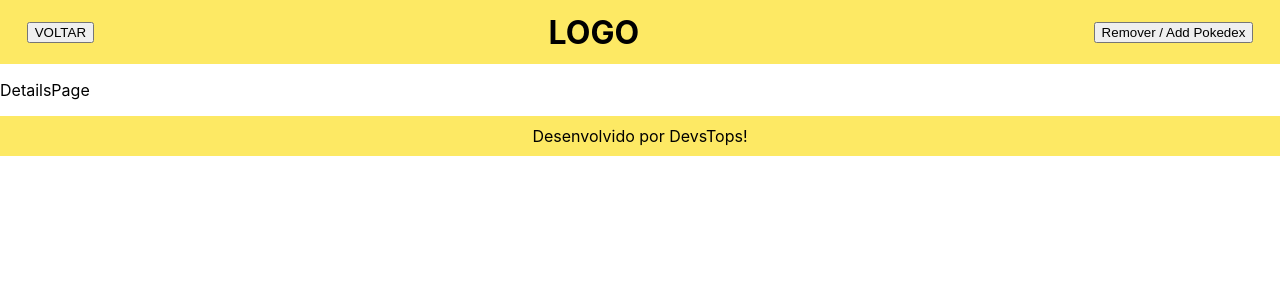
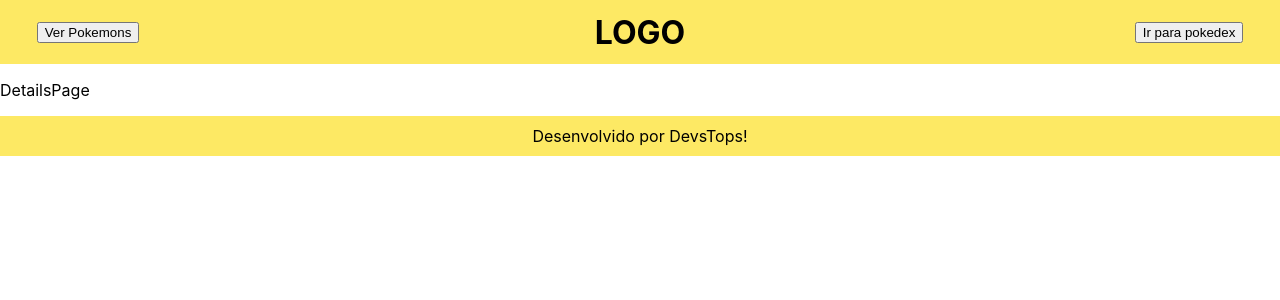
Before and after one commit to future4code/dumont-pokedex4, a React (Create React App) app in the folder projeto-pokedex/: page /detalhes in a window 1280 px wide. Shown: the top 300 px of the page. Built offline with nearby package versions, Linux system fonts and the light colour scheme.

Commit message:
mudando a logica do header

```diff
--- /dev/null
+++ b/projeto-pokedex/src/components/Header.js
@@ -0,0 +1,47 @@
+import React from 'react'
+import { useHistory } from 'react-router-dom'
+import styled from 'styled-components'
+import { goToHome } from '../router/coordinator'
+
+const HeaderContainer = styled.div`
+  display: flex;
+  align-items: center;
+  justify-content: center;
+  color: black;
+  background-color: #FDE964;
+  width: 100vw;
+  height: 8vh;
+  position: relative;
+`
+
+const ButtonRight = styled.button`
+  margin-right:2em;
+  position: absolute;
+  right: 10px;
+`
+
+const ButtonLeft = styled.button`
+  margin-left: 2em;
+  position: absolute;
+  left: 10px;
+`
+
+const Title = styled.h1`
+  cursor: pointer;
+`
+
+function Header({ leftButtonFunction, rightButtonFunction, buttonTitle }) {
+  const history = useHistory()
+
+  return (
+    <HeaderContainer >
+      <ButtonLeft onClick={() => leftButtonFunction(history)}> {buttonTitle} </ButtonLeft>
+      <Title  onClick={() => goToHome(history)}> LOGO </Title>
+      {rightButtonFunction && <ButtonRight onClick={() => rightButtonFunction(history)} >
+                Ir para pokedex
+      </ButtonRight>}
+    </HeaderContainer>
+  );
+}
+
+export default Header;
--- a/projeto-pokedex/src/components/MainDetails/Header.js
+++ /dev/null
@@ -1,43 +0,0 @@
-import React from 'react'
-import { useHistory } from 'react-router-dom'
-import styled from 'styled-components'
-import { goToPokedex, goToHome } from '../../router/coordinator'
-
-const HeaderContainer = styled.div`
-display: flex;
-justify-content: space-between;
-align-items:center;
-color: black;
-background-color: #FDE964;
-width: 100;
-height: 8vh;
-margin-top:0;
-`
-
-const ButtomRight = styled.button`
-margin-right:2em;
-`
-
-const ButtomLeft = styled.button`
-margin-left: 2em;
-cursor: pointer;
-`
-
-const Title = styled.h1`
-  cursor: pointer;
-`
-
-function Header() {
-  const history = useHistory()
-
-
-  return (
-    <HeaderContainer >
-      <ButtomLeft onClick={() => goToHome(history)}> VOLTAR </ButtomLeft>
-      <Title  onClick={() => goToHome(history)}> LOGO </Title>
-      <ButtomRight> Remover / Add Pokedex </ButtomRight>
-    </HeaderContainer>
-  );
-}
-
-export default Header;
--- a/projeto-pokedex/src/components/MainHome/Buttons.js
+++ b/projeto-pokedex/src/components/MainHome/Buttons.js
@@ -1,10 +1,13 @@
 import React from 'react'
 import Button from 'react-bootstrap/Button'
+import { useHistory } from 'react-router-dom'
+import { goToDetails } from '../../router/coordinator'
 
 function Buttons() {
+    const history = useHistory()
     return (
         <div>
-            <Button variant="warning">detalhes</Button>
+            <Button variant="warning" onClick={() => goToDetails(history)}>detalhes</Button>
             <Button variant="warning">add pokedex</Button>
         </div>
     );
--- a/projeto-pokedex/src/components/MainHome/CardPokemon.js
+++ b/projeto-pokedex/src/components/MainHome/CardPokemon.js
@@ -16,7 +16,9 @@ const StyledCard = styled(Card)`
 `
 
 function CardPokemon(props) {
+
     const pokemon = useRequestData(props.url, undefined)
+
     return (
         <div>
             {pokemon ? <StyledCard>
--- a/projeto-pokedex/src/components/MainHome/Header.js
+++ /dev/null
@@ -1,43 +0,0 @@
-import React from 'react'
-import { useHistory } from 'react-router-dom'
-import styled from 'styled-components'
-import { goToPokedex, goToHome, goToDetails } from '../../router/coordinator'
-
-const HeaderContainer = styled.div`
-display: flex;
-justify-content: space-between;
-align-items:center;
-color: black;
-background-color: #FDE964;
-width: 100;
-height: 8vh;
-margin-top:0;
-`
-
-const ButtomRight = styled.button`
-margin-right:2em;
-`
-
-const ButtomLeft = styled.button`
-margin-left: 2em;
-cursor: pointer;
-`
-
-const Title = styled.h1`
-  cursor: pointer;
-`
-
-function Header() {
-  const history = useHistory()
-
-
-  return (
-    <HeaderContainer >
-      <ButtomLeft onClick={() => goToPokedex(history)}> POKEDEX </ButtomLeft>
-      <Title  onClick={() => goToHome(history)}> LOGO </Title>
-      <ButtomRight onClick={() => goToDetails(history)}> Detalhes / só teste</ButtomRight>
-    </HeaderContainer>
-  );
-}
-
-export default Header;
--- a/projeto-pokedex/src/components/MainPokedex/Header.js
+++ /dev/null
@@ -1,43 +0,0 @@
-import React from 'react'
-import { useHistory } from 'react-router-dom'
-import styled from 'styled-components'
-import { goToHome } from '../../router/coordinator'
-
-const HeaderContainer = styled.div`
-display: flex;
-justify-content: space-between;
-align-items:center;
-color: black;
-background-color: #FDE964;
-width: 100;
-height: 8vh;
-margin-top:0;
-`
-
-const ButtomRight = styled.button`
-margin-right:2em;
-`
-
-const ButtomLeft = styled.button`
-margin-left: 2em;
-cursor: pointer;
-`
-
-const Title = styled.h1`
-  cursor: pointer;
-`
-
-function Header() {
-  const history = useHistory()
-
-
-  return (
-    <HeaderContainer >
-      <ButtomLeft onClick={() => goToHome(history)}> VOLTAR </ButtomLeft>
-      <Title  onClick={() => goToHome(history)}> POKEDEX </Title>
-      <ButtomRight></ButtomRight>
-    </HeaderContainer>
-  );
-}
-
-export default Header;
--- a/projeto-pokedex/src/pages/DetailsPage.js
+++ b/projeto-pokedex/src/pages/DetailsPage.js
@@ -1,13 +1,9 @@
 import React from 'react'
-import Header from '../components/MainDetails/Header'
-import Footer from '../components/Footer/Footer'
 
 function DetailsPage() {
     return (
       <div>
-        <Header />
         <p>DetailsPage</p>
-        <Footer />
       </div>
     );
   }
--- a/projeto-pokedex/src/pages/ErrorPage.js
+++ b/projeto-pokedex/src/pages/ErrorPage.js
@@ -1,13 +1,9 @@
 import React from 'react'
-import Header from '../components/MainHome/Header'
-import Footer from '../components/Footer/Footer'
 
 function ErrorPage() {
     return (
       <div>
-          <Header />
         <p>nada aqui :(</p>
-        <Footer />
     </div>
     );
   }
--- a/projeto-pokedex/src/pages/HomePage.js
+++ b/projeto-pokedex/src/pages/HomePage.js
@@ -1,6 +1,4 @@
 import React, { useContext } from 'react'
-import Header from '../components/MainHome/Header'
-import Footer from '../components/Footer/Footer'
 import PokemonContext from '../contexts/PokemonContext'
 import { useRequestData } from '../hooks/useRequestData'
 import { baseUrl } from '../constants/urls'
@@ -24,14 +22,11 @@ function HomePage() {
 
   return (
     <div>
-      <Header />
       <GridContainer>
       {data && data.results.map((item) => {
         return <CardPokemon url={item.url} />
       })}
       </GridContainer>
-
-      <Footer />
     </div>
   );
 }
--- a/projeto-pokedex/src/pages/PokedexPage.js
+++ b/projeto-pokedex/src/pages/PokedexPage.js
@@ -1,6 +1,4 @@
 import React from 'react'
-import Header from '../components/MainPokedex/Header'
-import Footer from '../components/Footer/Footer'
 import styled from 'styled-components'
 import CardPokemon from '../components/MainPokedex/CardPokemon'
 
@@ -17,9 +15,7 @@ height:80vh;
 function PokedexPage() {
     return (
           <div>
-          <Header />
           <MainPokedex><CardPokemon /></MainPokedex>
-        <Footer />
           </div>
     );
   }
--- a/projeto-pokedex/src/router/Router.js
+++ b/projeto-pokedex/src/router/Router.js
@@ -4,22 +4,34 @@ import PokedexPage from '../pages/PokedexPage'
 import DetailsPage from '../pages/DetailsPage'
 import HomePage from '../pages/HomePage'
 import ErrorPage from '../pages/ErrorPage'
+import Header from '../components/Header'
+import Footer from '../components/Footer/Footer'
+import { goToPokedex, goToHome } from '../router/coordinator'
 
 function Router() {
     return (
       <BrowserRouter>
         <Switch>
             <Route exact path="/">
+                <Header leftButtonFunction={goToPokedex} buttonTitle={"Pokedex"} />
                 <HomePage />
+                <Footer />
             </Route>
             <Route exact path= "/detalhes">
+                <Header leftButtonFunction={goToHome}
+                        rightButtonFunction={goToPokedex} buttonTitle={"Ver Pokemons"}/>
                 <DetailsPage />
+                <Footer />
             </Route>
             <Route exact path= "/pokedex">
+                <Header leftButtonFunction={goToHome} buttonTitle={"Voltar"}/>
                 <PokedexPage />
+                <Footer />
             </Route>
             <Route>
+                <Header leftButtonFunction={goToHome} />
                 <ErrorPage />
+                <Footer />
             </Route>
         </Switch>
       </BrowserRouter>
```
Also changed, not shown: 1 other file (tests, documents, lock files or other folders).
